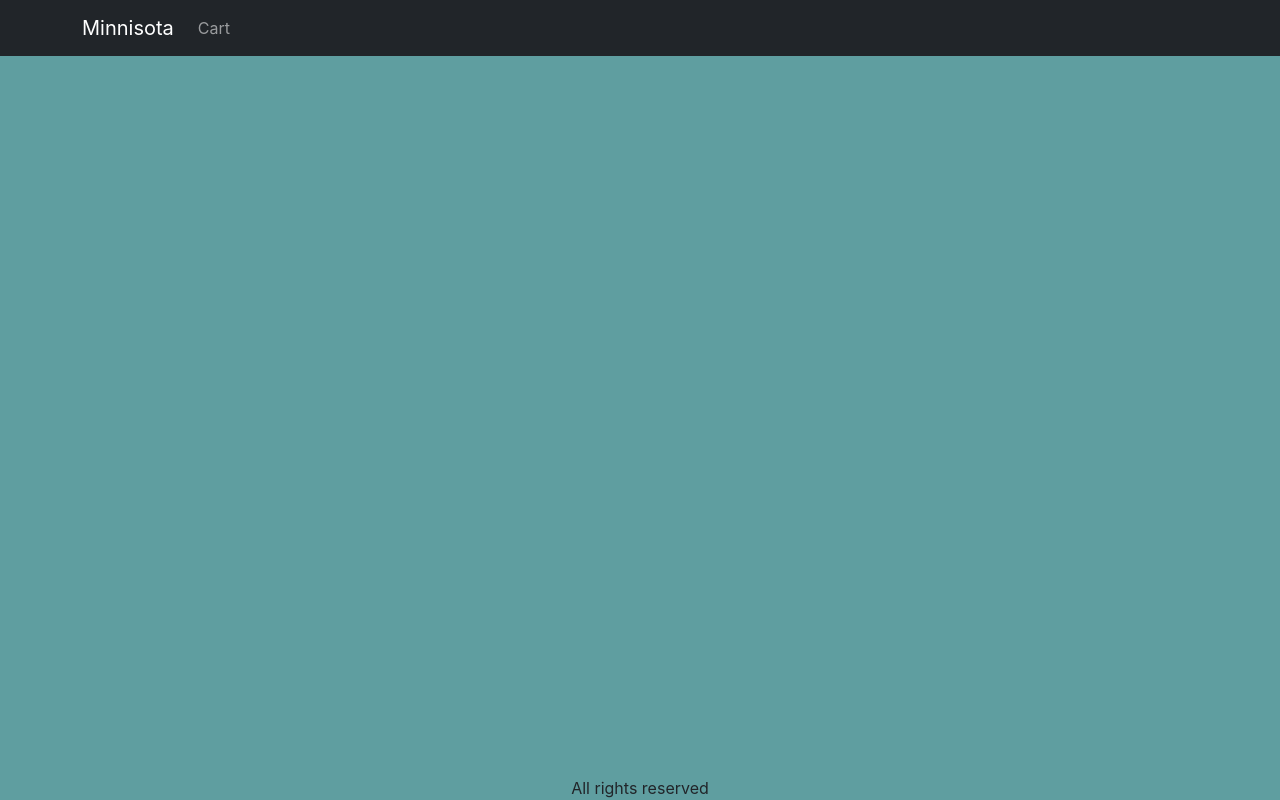
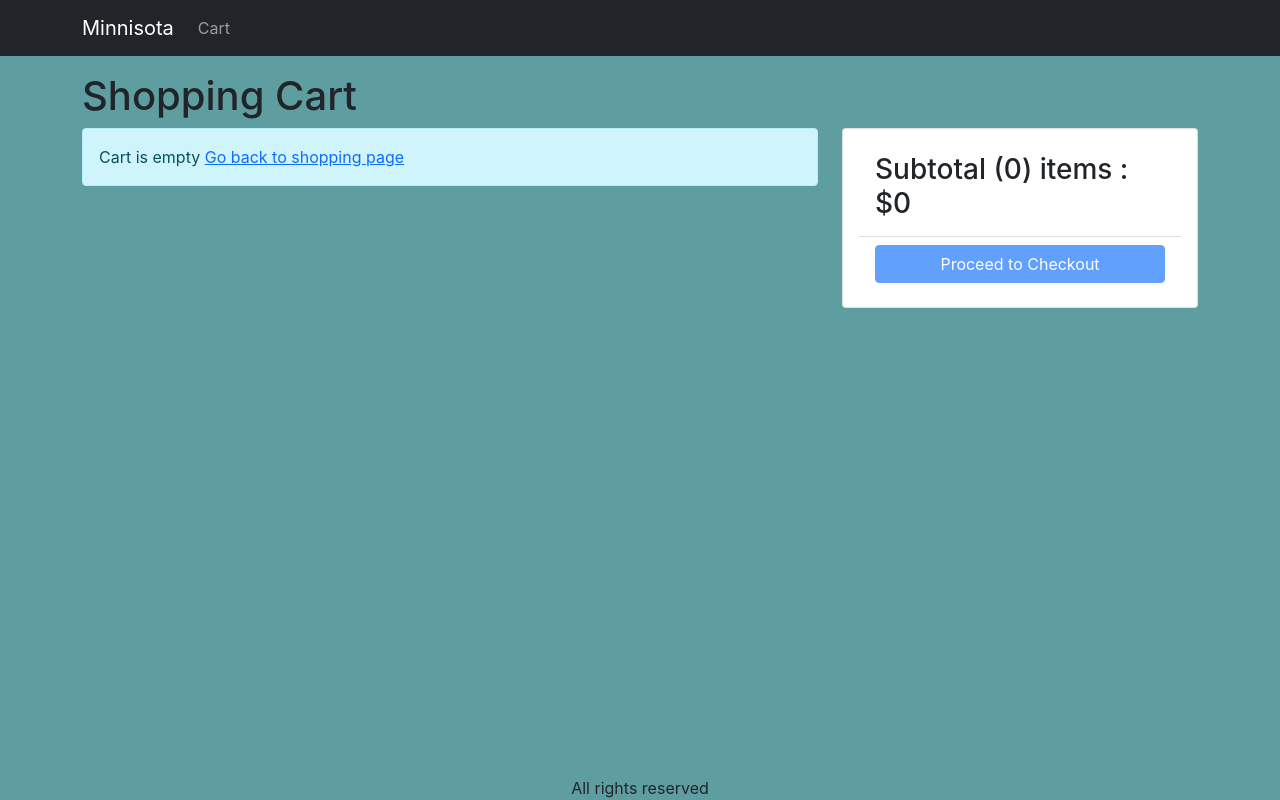
Before and after one commit to min-coding/ecommerce-website, a React (Create React App) app in the folder frontend/: page /cart in a window 1280 px wide. Built offline with nearby package versions, Linux system fonts and the light colour scheme.

Commit message:
add CartScreen

```diff
--- a/frontend/src/App.css
+++ b/frontend/src/App.css
@@ -33,3 +33,7 @@
 .img-large{
   max-width: 100%;
 }
+
+.img-thumbnail{
+  height: 80px;
+}
--- a/frontend/src/App.js
+++ b/frontend/src/App.js
@@ -3,6 +3,7 @@
 import { BrowserRouter, Routes, Route, Link } from 'react-router-dom';
 import HomeScreen from './pages/HomeScreen';
 import ProductScreen from './pages/ProductScreen';
+import CartScreen from './pages/CartScreen';
 import Navbar from 'react-bootstrap/Navbar';
 import Nav from 'react-bootstrap/Nav';
 import Badge from 'react-bootstrap/Badge';
@@ -40,6 +41,7 @@
           <Container className="mt-3">
             <Routes>
               <Route path="/" element={<HomeScreen />} />
+              <Route path="/cart" element={<CartScreen />} />
               <Route path="/products/:slug" element={<ProductScreen />} />
             </Routes>
           </Container>
--- /dev/null
+++ b/frontend/src/pages/CartScreen.js
@@ -0,0 +1,93 @@
+import React from 'react';
+import Row from 'react-bootstrap/Row';
+import Col from 'react-bootstrap/Col';
+import Button from 'react-bootstrap/Button';
+import ListGroup from 'react-bootstrap/ListGroup';
+import Card from 'react-bootstrap/Card';
+import { Link } from 'react-router-dom';
+import { Helmet } from 'react-helmet-async';
+import { Store } from '../Store';
+import MessageBox from '../components/MessageBox';
+
+export default function CartScreen() {
+  const { state, dispatch: ctxDispatch } = React.useContext(Store);
+  const {
+    cart: { cartItems },
+  } = state;
+
+  return (
+    <div>
+      <Helmet>
+        <title> Shopping Cart </title>
+      </Helmet>
+      <h1>Shopping Cart</h1>
+      <Row>
+        <Col md={8}>
+          {cartItems.length === 0 ? (
+            <MessageBox>
+              Cart is empty <Link to="/"> Go back to shopping page </Link>
+            </MessageBox>
+          ) : (
+            <ListGroup>
+              {cartItems.map((item) => (
+                <ListGroup.Item key={item._id}>
+                  <Row className="align-items-center">
+                    <Col md={4}>
+                      <img
+                        src={item.image}
+                        alt={item.name}
+                        className="img-fluid rounded img-thumbnail"
+                      ></img>
+                      <Link to={`/product/${item.slug}`}>{item.name} </Link>
+                    </Col>
+                    <Col md={3}>
+                      <Button variant="light" disabled={item.quantity === 1}>
+                        <i className="fas fa-minus-circle"></i>
+                      </Button>
+                      <span> {item.quantity} </span>
+                      <Button variant="light">
+                        <i className="fas fa-plus-circle"></i>
+                      </Button>
+                    </Col>
+                    <Col md={3}>${item.price}</Col>
+                    <Col md={2}>
+                      <Button variant="light">
+                        <i className="fas fa-trash"></i>
+                      </Button>
+                    </Col>
+                  </Row>
+                </ListGroup.Item>
+              ))}
+            </ListGroup>
+          )}
+        </Col>
+        <Col md={4}>
+          <Card>
+            <Card.Body>
+              <ListGroup variant="flush">
+                <ListGroup.Item>
+                  <h3>
+                    Subtotal ({cartItems.reduce((a, c) => a + c.quantity, 0)})
+                    items : $
+                    {cartItems.reduce((a, c) => a + c.quantity * c.price, 0)}
+                  </h3>
+                </ListGroup.Item>
+                <ListGroup.Item>
+                  <div className="d-grid">
+                    <Button
+                      type="button"
+                      variant="primary"
+                      disabled={cartItems.length === 0}
+                    >
+                      Proceed to Checkout
+                    </Button>
+                  </div>
+                </ListGroup.Item>
+              </ListGroup>
+            </Card.Body>
+          </Card>
+        </Col>
+      </Row>
+    </div>
+  );
+}
```
